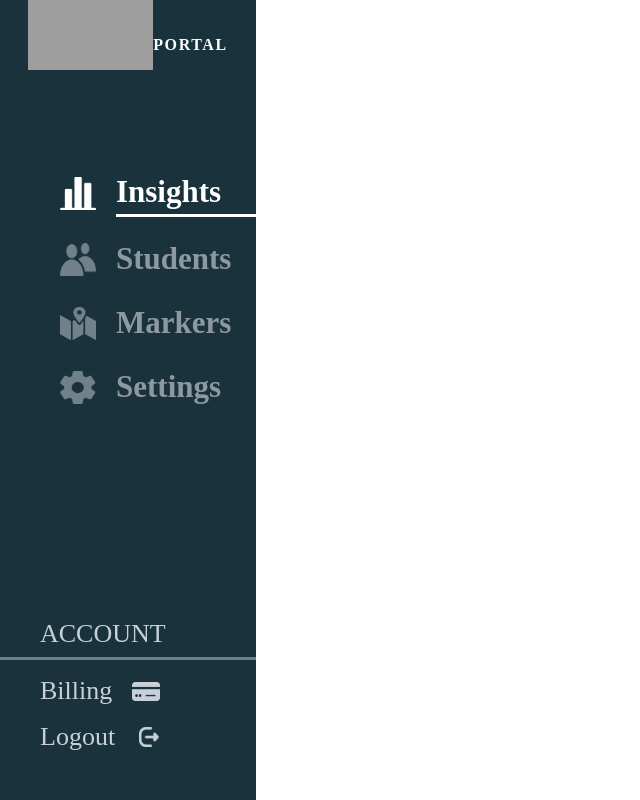
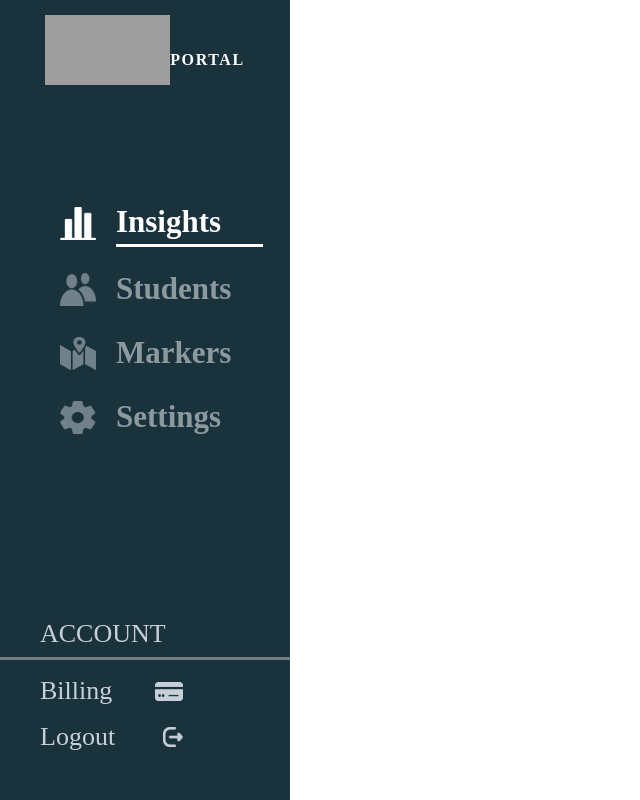
Before and after one commit to galgord/walky-admin, a React (Vite) app: page / in a window 1280 px wide. Shown: the whole page, without its empty margins (0-640 px from the left). Built offline with nearby package versions, Linux system fonts and the light colour scheme; grey boxes are pictures that could not be loaded.

Commit message:
fixed width for sidebar

```diff
--- a/src/components/Sidebar/index.css
+++ b/src/components/Sidebar/index.css
@@ -2,7 +2,7 @@
   display: flex;
   height: 100%;
   flex-direction: column;
-  width: 20%;
+  width: 290px;
   background-color: #19323C;
   position: fixed;
 }
@@ -13,6 +13,8 @@
   width: 100%;
   height: 100%;
   padding-bottom: 40px;
+  flex:1;
+
 }
 
 .footer-text {
```
